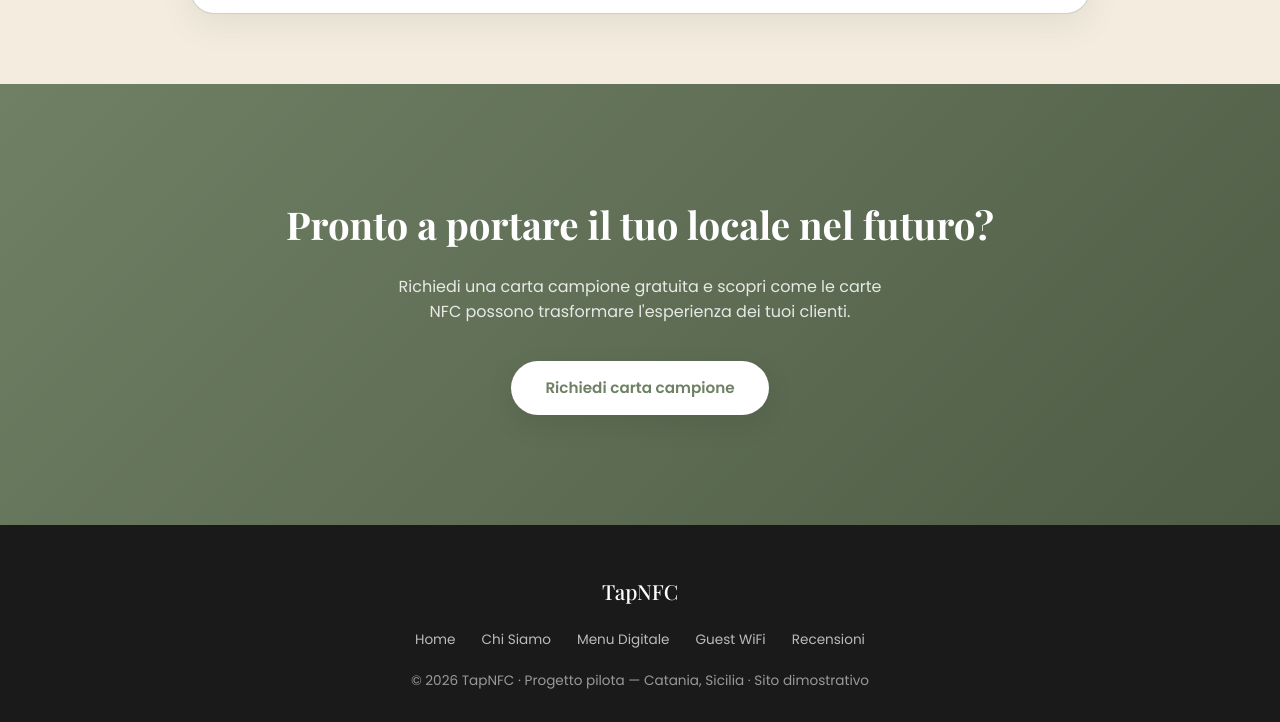
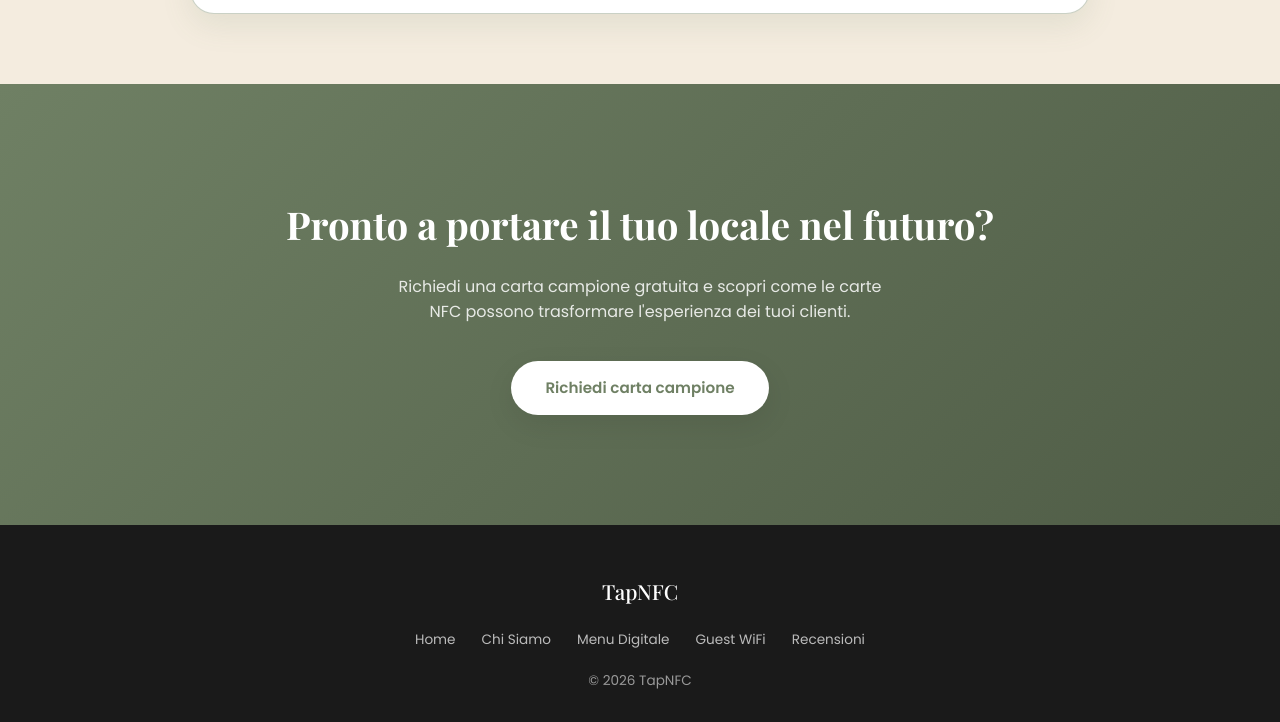
Before and after one commit to Carmelo119/tapnfc-demo, a plain HTML site: page index.html in a window 1280 px wide. Shown: the part 4149-4871 px from the top of the page. Drawn offline with nearby package versions, Linux system fonts and the light colour scheme.

Commit message:
Update index.html

```diff
--- a/index.html
+++ b/index.html
@@ -20,6 +20,6 @@
 <section id="pricing"><div class="container"><div class="section-head"><span class="eyebrow">Pacchetti</span><h2>Un pacchetto per ogni attività</h2><p>Prezzi indicativi per il progetto pilota. Sconti automatici per ordini multipli su più sedi.</p></div><div class="pricing-grid"><div class="price-card"><h3>Starter</h3><p class="sub">Per una singola attività</p><div class="price">99€</div><ul><li>5 carte NFC (1 servizio a scelta)</li><li>Design standard coordinato</li><li>Programmazione e test incluso</li><li>Supporto via email</li></ul><a href="#contact" class="cta-btn">Inizia ora</a></div><div class="price-card featured"><span class="badge">Più scelto</span><h3>Business</h3><p class="sub">Per ristoranti, hotel, B&amp;B</p><div class="price">249€</div><ul><li>15 carte NFC (menu + WiFi + recensioni)</li><li>Design personalizzato su brand</li><li>Landing page menu digitale incluso</li><li>Supporto prioritario</li></ul><a href="#contact" class="cta-btn">Richiedi preventivo</a></div><div class="price-card"><h3>Multi-sede</h3><p class="sub">Per catene e gruppi</p><div class="price">Su misura</div><ul><li>Quantità illimitate</li><li>Design dedicato per ogni sede</li><li>Dashboard gestione contenuti</li><li>Account manager dedicato</li></ul><a href="#contact" class="cta-btn">Contattaci</a></div></div></div></section>
 <section class="guarantee" id="guarantee"><div class="guarantee-box"><div class="guarantee-icon">✓</div><span class="eyebrow">La nostra promessa</span><h2>Soddisfatti o rimborsati</h2><p>Puoi provare tutti i nostri servizi con tranquillità: Menu Digitale, Guest WiFi e Recensioni Google. Se non sei soddisfatto, puoi richiedere il rimborso completo del costo del servizio entro 15 giorni dall'attivazione.</p><ul class="guarantee-points"><li>15 giorni per valutare il servizio</li><li>Rimborso completo del servizio</li><li>Carte escluse dal rimborso</li></ul><p class="guarantee-note">Il rimborso riguarda esclusivamente il servizio acquistato e non comprende il costo delle carte NFC. Si applicano le condizioni di vendita concordate.</p></div></section>
 <section class="cta-section" id="contact"><div class="container"><h2>Pronto a portare il tuo locale nel futuro?</h2><p>Richiedi una carta campione gratuita e scopri come le carte NFC possono trasformare l'esperienza dei tuoi clienti.</p><a href="mailto:info@tapnfc.it" class="btn-primary">Richiedi carta campione</a></div></section>
-<footer><div class="footer-logo">TapNFC</div><div class="footer-links"><a href="index.html">Home</a><a href="chi-siamo.html">Chi Siamo</a><a href="menu-digitale.html">Menu Digitale</a><a href="guest-wifi.html">Guest WiFi</a><a href="recensioni-google.html">Recensioni</a></div><p>&copy; 2026 TapNFC · Progetto pilota — Catania, Sicilia · Sito dimostrativo</p></footer>
+<footer><div class="footer-logo">TapNFC</div><div class="footer-links"><a href="index.html">Home</a><a href="chi-siamo.html">Chi Siamo</a><a href="menu-digitale.html">Menu Digitale</a><a href="guest-wifi.html">Guest WiFi</a><a href="recensioni-google.html">Recensioni</a></div><p>&copy; 2026 TapNFC </p></footer>
 </body>
 </html>
```
